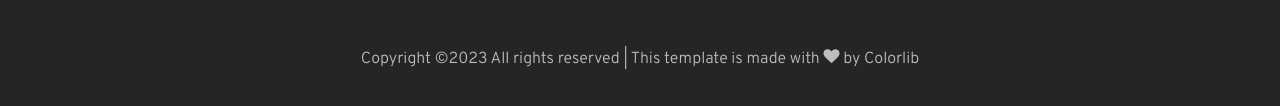
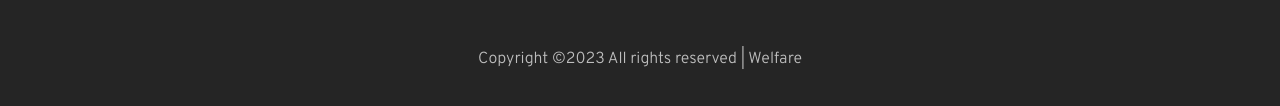
Before and after one commit to Vaibhav420gupta/NGO, a plain HTML site: page index.html in a window 1280 px wide. Shown: the part 6796-6902 px from the top of the page. Drawn offline with Linux system fonts and the light colour scheme; some packages are replaced by stand-ins of ours; no server answers; files whose address does not match are found by name.

Commit message:
Update index.html

```diff
--- a/index.html
+++ b/index.html
@@ -559,7 +559,7 @@
           <div class="col-md-12 text-center">
 
             <p><!-- Link back to Colorlib can't be removed. Template is licensed under CC BY 3.0. -->
-  Copyright &copy;<script>document.write(new Date().getFullYear());</script> All rights reserved | This template is made with <i class="icon-heart" aria-hidden="true"></i> by <a href="https://colorlib.com" target="_blank">Colorlib</a>
+  Copyright &copy;<script>document.write(new Date().getFullYear());</script> All rights reserved | Welfare
   <!-- Link back to Colorlib can't be removed. Template is licensed under CC BY 3.0. --></p>
           </div>
         </div>
```
